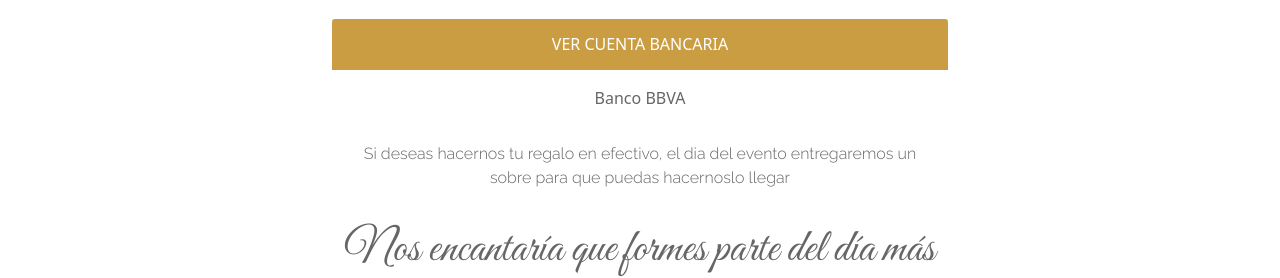
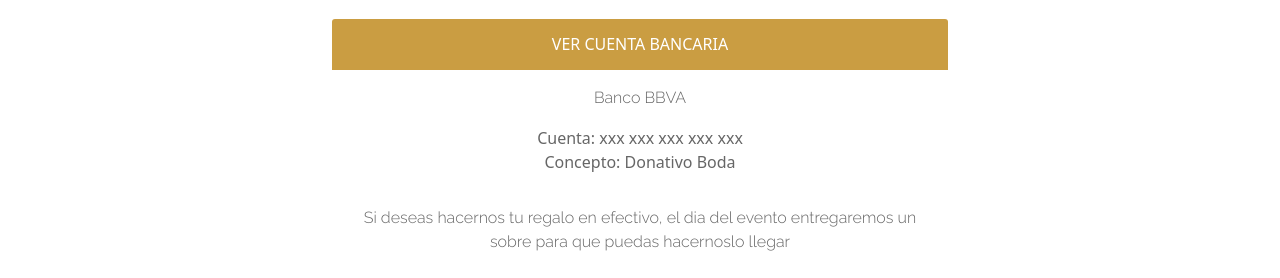
Before and after one commit to hugorosas89/confirmation-wedding, a React (Create React App) app: page / in a window 1280 px wide. Both pictures are taken after a click on the button "VER CUENTA BANCARIA". Shown: the part 2367-2645 px from the top of the page. Built offline with nearby package versions, Linux system fonts and the light colour scheme.

Commit message:
main image

```diff
--- a/src/App.js
+++ b/src/App.js
@@ -193,7 +193,11 @@ const App = () => {
 							<Accordion>
 								<Accordion.Item eventKey="0">
 									<Accordion.Header>VER CUENTA BANCARIA</Accordion.Header>
-									<Accordion.Body>Banco BBVA</Accordion.Body>
+									<Accordion.Body>
+										<p>Banco BBVA</p>
+										Cuenta: xxx xxx xxx xxx xxx<br></br>
+										Concepto: Donativo Boda
+									</Accordion.Body>
 								</Accordion.Item>
 							</Accordion>
 						</Col>
```
